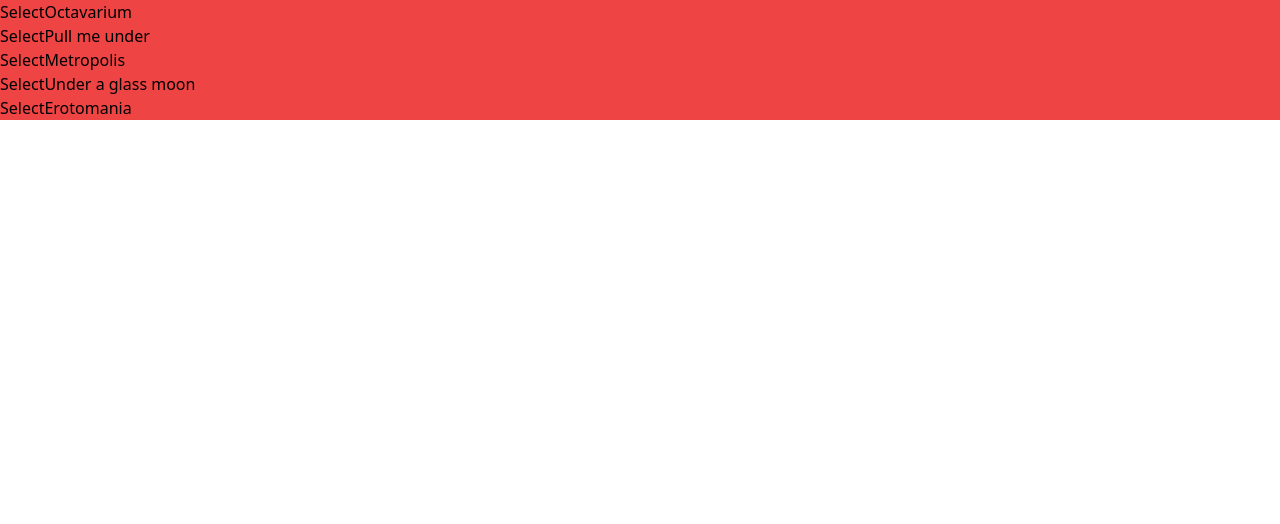
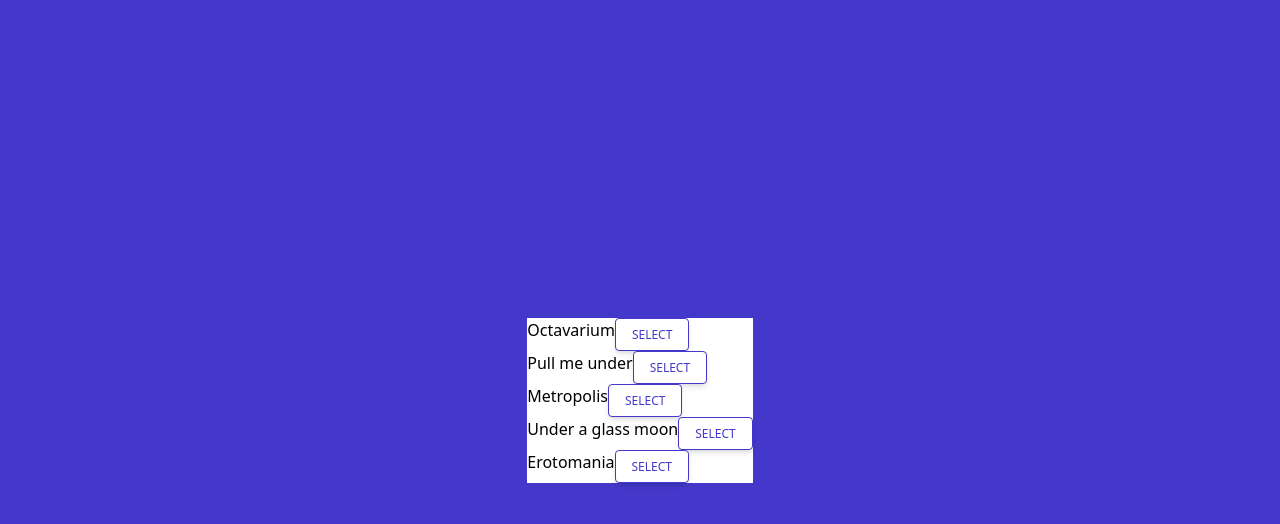
Before and after one commit to diego-rg/intro-redux-songs, a React (Create React App) app: page / in a window 1280 px wide. Shown: the top 524 px of the page. Built offline with nearby package versions, Linux system fonts and the light colour scheme.

Commit message:
buttons with tailwind

```diff
--- a/src/components/App.js
+++ b/src/components/App.js
@@ -5,7 +5,7 @@ import SongList from "./SongList";
 
 const App = () => {
   return (
-    <div className="bg-red-500">
+    <div className="flex justify-center items-center min-w-full min-h-screen bg-indigo-700">
       <SongList></SongList>
     </div>
   );
--- a/src/components/SongList.js
+++ b/src/components/SongList.js
@@ -6,17 +6,26 @@ class SongList extends Component {
     return this.props.songs.map((song) => {
       return (
         <div className="flex" key={song.title}>
-          <div>
-            <div>Select</div>
+          <div className="flex-none">
+            <p>{song.title}</p>
           </div>
-          <div>{song.title}</div>
+          <div className="flex-none">
+            <button
+              className="inline-block px-4 py-2 bg-white border border-indigo-700 text-indigo-700 font-medium text-xs leading-tight uppercase rounded shadow-md hover:bg-indigo-700
+             hover:shadow-lg hover:text-white transition duration-150 ease-in-out"
+            >
+              Select
+            </button>
+          </div>
         </div>
       );
     });
   }
 
   render() {
-    return <div>{this.renderList()}</div>;
+    return (
+      <div className="flex flex-col h-full bg-white">{this.renderList()}</div>
+    );
   }
 }
 
```
Also changed, not shown: public/index.html (+4 -27 lines).
